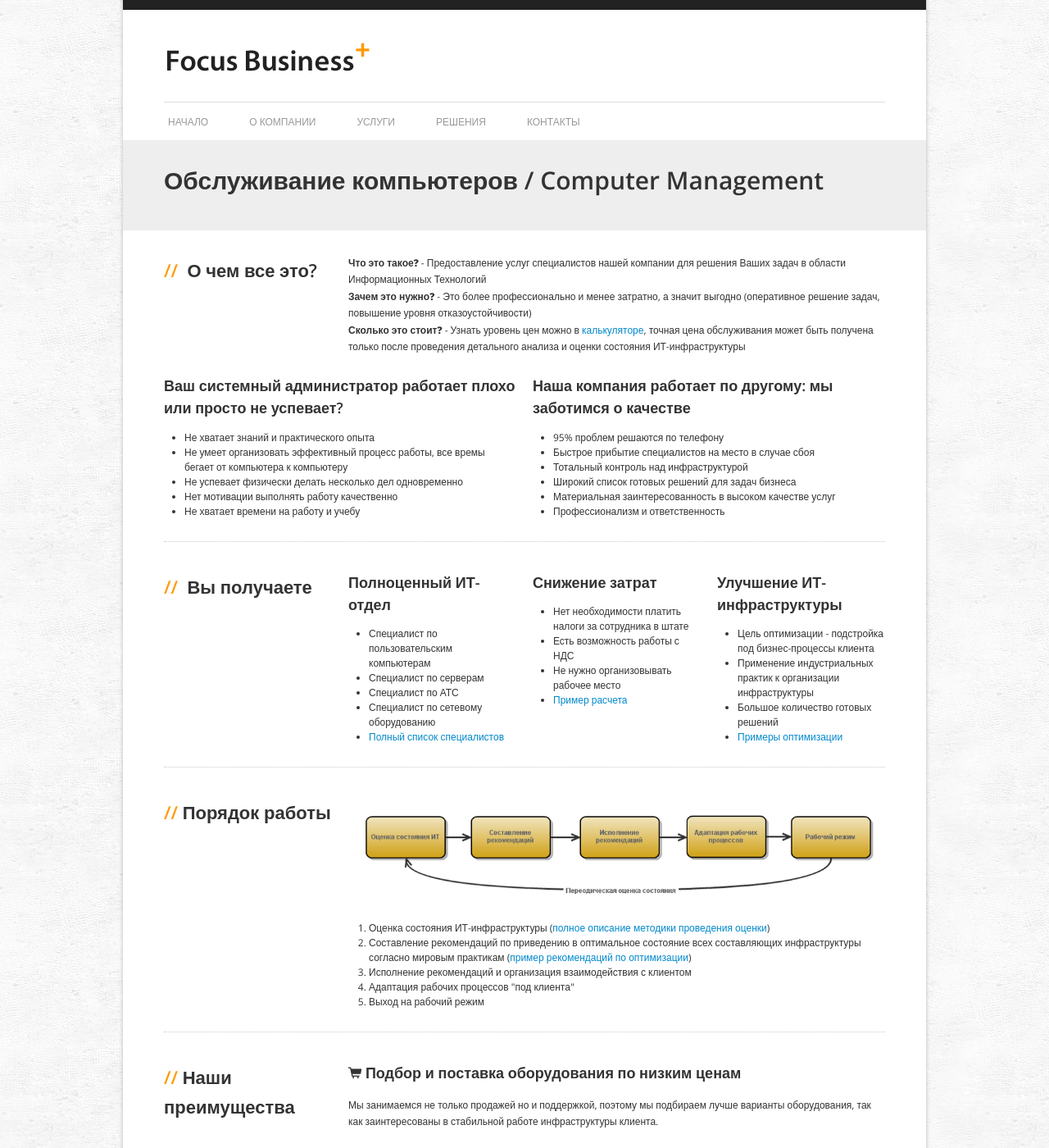
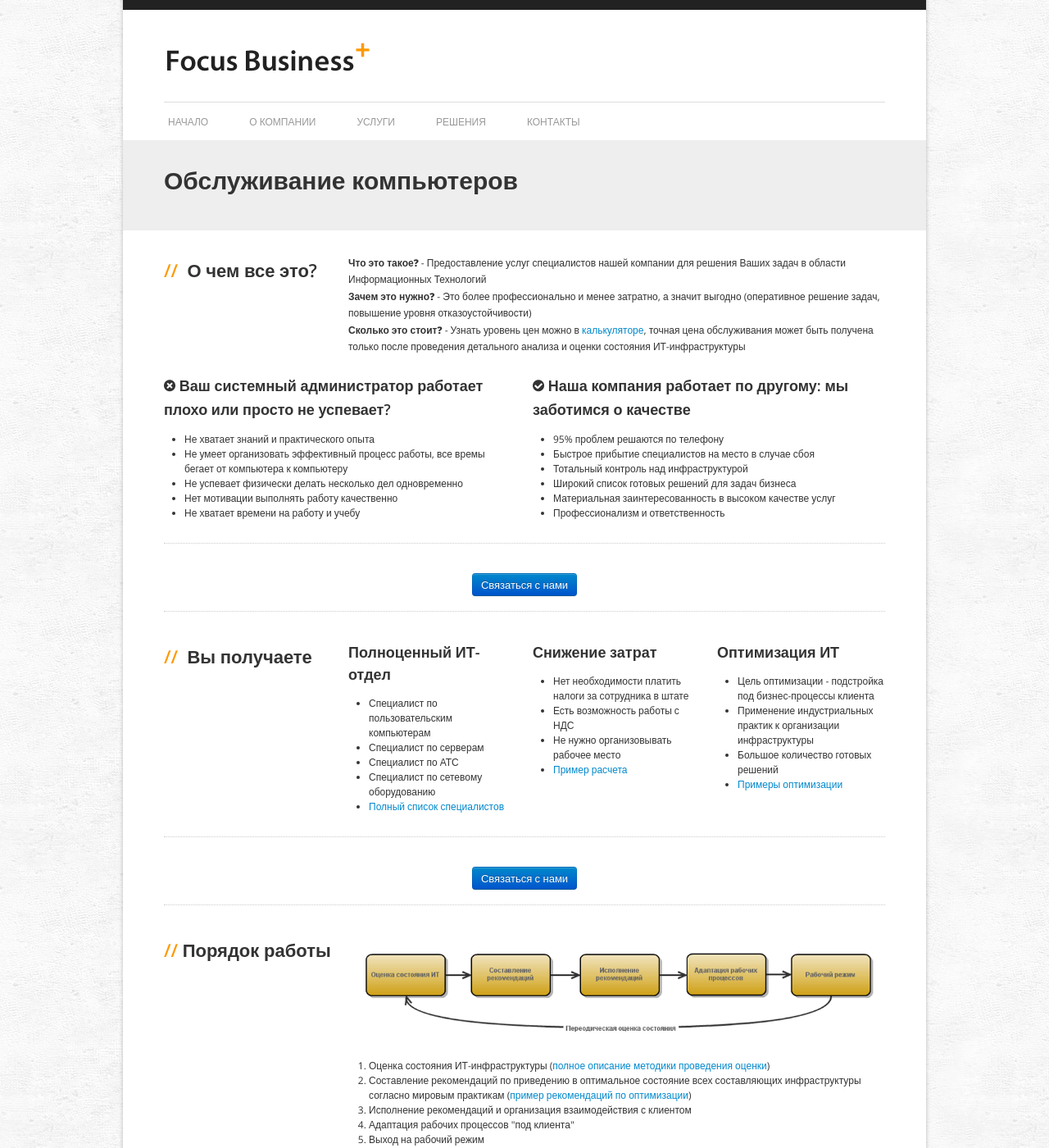
Before and after one commit to raitgroup/raitgroup.ru, a Jekyll site: the page built from services-comp.html, in a window 1280 px wide and 1400 px high. Shown: the whole window at 82% size. Built offline with Jekyll 4.4.1, drawn with Linux system fonts in a browser that asks for light colours; some of the changed text lies outside the part shown.

Commit message:
layout fix

```diff
--- a/services-comp.html
+++ b/services-comp.html
@@ -1,6 +1,6 @@
 ---
 layout: master
-title: Обслуживание компьютеров / Computer Management
+title: Обслуживание компьютеров
 ---
 
 <div id="content">
@@ -25,7 +25,7 @@ title: Обслуживание компьютеров / Computer Management
 
 		<div class="row">
 			<div class="grid-6">
-				<h3>Ваш системный администратор работает плохо или просто не успевает?</h3>
+				<h3><i class="icon-remove-sign"></i> Ваш системный администратор работает плохо или просто не успевает?</h3>
 				<ul>
 					<li>Не хватает знаний и практического опыта</li>
 					<li>Не умеет организовать эффективный процесс работы, все времы бегает от компьютера к компьютеру</li>
@@ -35,7 +35,7 @@ title: Обслуживание компьютеров / Computer Management
 				</ul>
 			</div>
 			<div class="grid-6">
-				<h3>Наша компания работает по другому: мы заботимся о качестве</h3>
+				<h3><i class="icon-ok-sign"></i> Наша компания работает по другому: мы заботимся о качестве</h3>
 				<ul>
 					<li>95% проблем решаются по телефону</li>
 					<li>Быстрое прибытие специалистов на место в случае сбоя</li>
@@ -46,6 +46,12 @@ title: Обслуживание компьютеров / Computer Management
 				</ul>
 			</div>
 		</div>
+
+		<hr class="row-divider">
+
+		<div class="row hcenter">
+			<a href="/contacts.html" class="btn btn-primary">Связаться с нами</a>
+		</div> <!-- /row -->
 
 		<hr class="row-divider">
 
@@ -73,7 +79,7 @@ title: Обслуживание компьютеров / Computer Management
 				</ul>
 			</div><!-- /grid-3 -->
 			<div class="grid-3">
-				<h3>Улучшение ИТ-инфраструктуры </h3>
+				<h3>Оптимизация ИТ</h3>
 				<ul>
 					<li>Цель оптимизации - подстройка под бизнес-процессы клиента</li>
 					<li>Применение индустриальных практик к организации инфраструктуры</li>
@@ -82,6 +88,12 @@ title: Обслуживание компьютеров / Computer Management
 				</ul>
 			</div> <!-- /grid-3 -->
 		</div> <!-- row -->
+
+		<hr class="row-divider">
+
+		<div class="row hcenter">
+			<a href="/contacts.html" class="btn btn-primary">Связаться с нами</a>
+		</div> <!-- /row -->
 
 		<hr class="row-divider">
 
@@ -102,6 +114,11 @@ title: Обслуживание компьютеров / Computer Management
 			</div> <!-- /grid-9 -->
 		</div> <!-- /row -->
 
+		<hr class="row-divider">
+
+		<div class="row hcenter">
+			<a href="/contacts.html" class="btn btn-primary">Связаться с нами</a>
+		</div> <!-- /row -->
 
 		<hr class="row-divider">
 
@@ -135,6 +152,11 @@ title: Обслуживание компьютеров / Computer Management
 			</div>
 		</div>
 
+		<hr class="row-divider">
+
+		<div class="row hcenter">
+			<a href="/contacts.html" class="btn btn-primary">Связаться с нами</a>
+		</div> <!-- /row -->
 
 		<hr class="row-divider">
 
@@ -169,7 +191,7 @@ title: Обслуживание компьютеров / Computer Management
 		<div class="row">
 			<div class="grid-5">
 				<h2><span class="slash">//</span>Рекомендательные письма</h2>
-				<div class="btn btn-small">посмотреть все рекомендательные письма</div>
+				<div class="btn btn-small">Посмотреть все письма</div>
 			</div>
 			<div class="grid-1"><img src="http://placehold.it/150x200"></div>
 			<div class="grid-1"><img src="http://placehold.it/150x200"></div>
@@ -179,6 +201,11 @@ title: Обслуживание компьютеров / Computer Management
 			<div class="grid-1"><img src="http://placehold.it/150x200"></div>
 			<div class="grid-1"><img src="http://placehold.it/150x200"></div>
 		</div>
+		<hr class="row-divider">
+
+		<div class="row hcenter">
+			<a href="/contacts.html" class="btn btn-primary">Связаться с нами</a>
+		</div> <!-- /row -->
 
 	</div> <!-- /container -->
 </div> <!-- /content -->
```
Also changed, not shown: index.html (+13 -13 lines).
